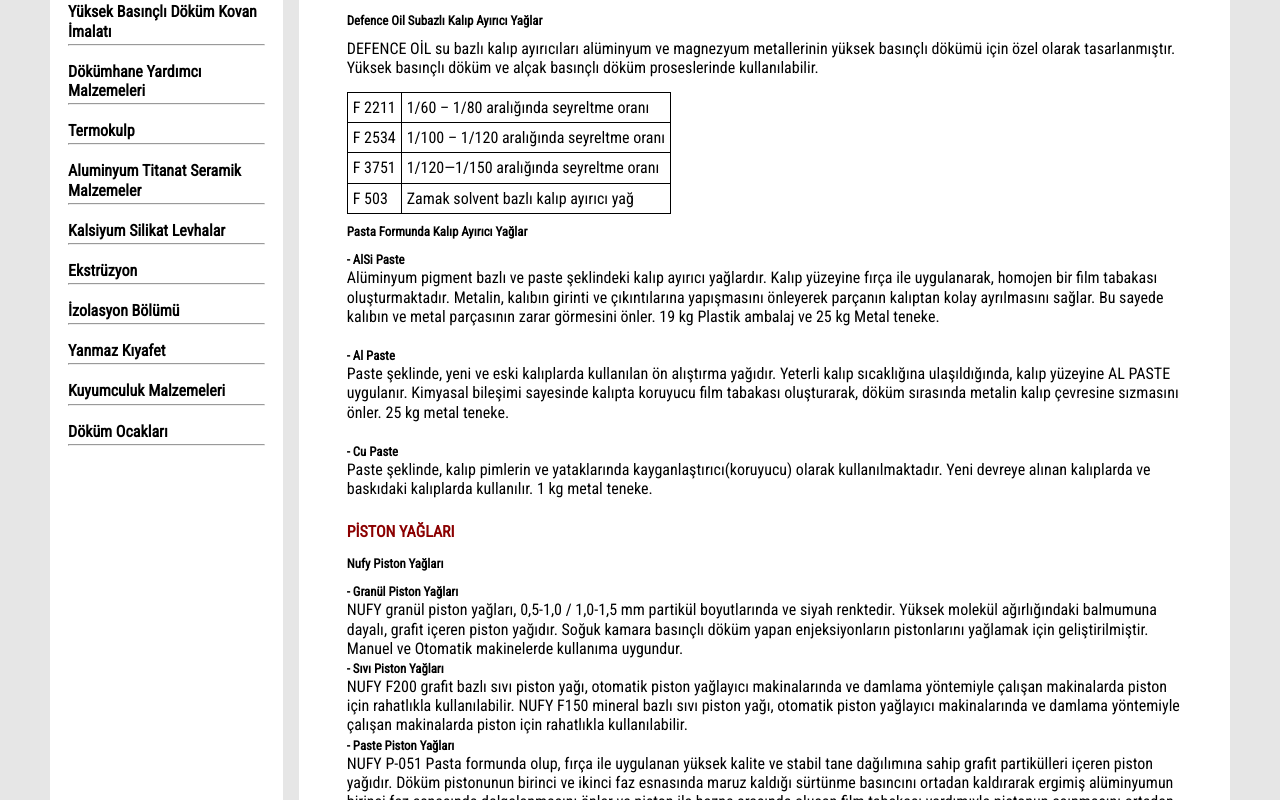
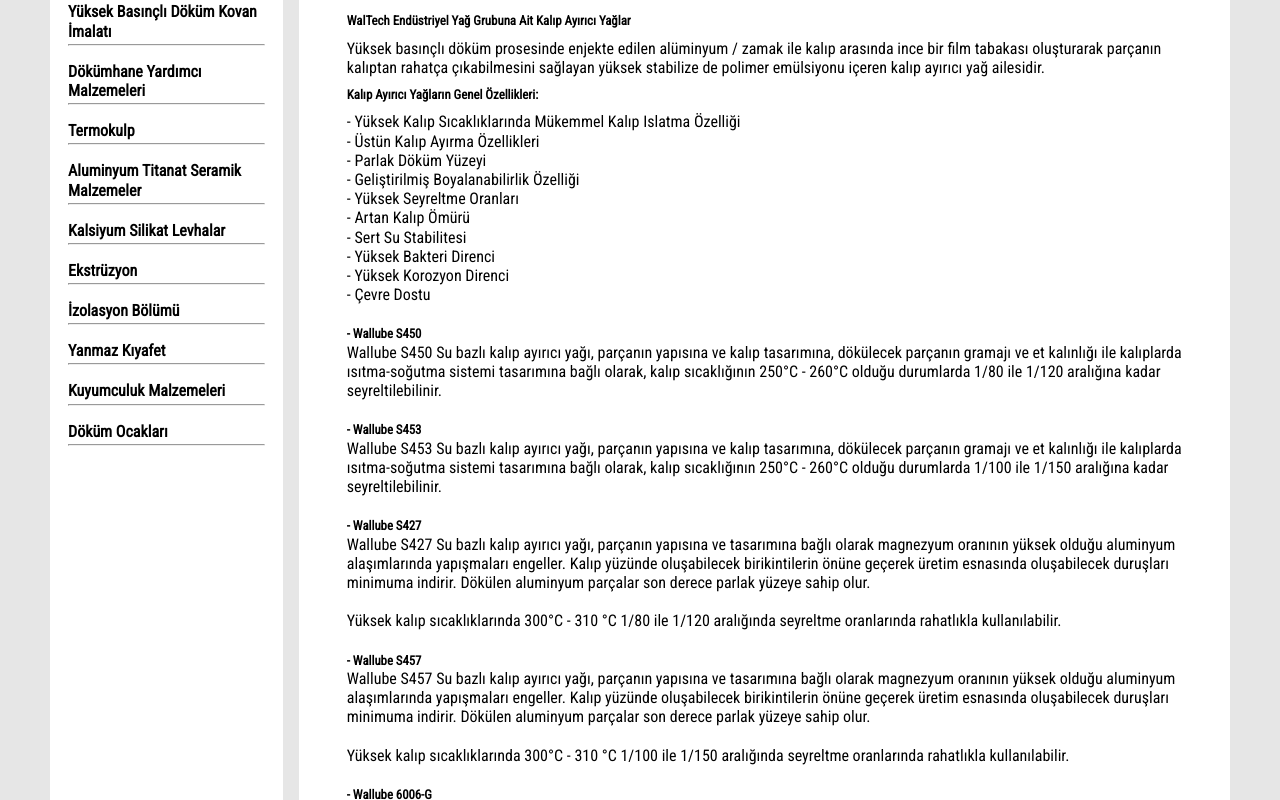
Before and after one commit to hkankyilmaz/fmetal, a React (Create React App) app: page /urunler in a window 1280 px wide. Shown: the part 200-1000 px from the top of the page. Built offline with nearby package versions, Linux system fonts and the light colour scheme; a web font is replaced by a local one.

Commit message:
update content-1

```diff
--- a/src/componenets/about/index.jsx
+++ b/src/componenets/about/index.jsx
@@ -30,7 +30,7 @@
             sizlere en iyi ve en doğru hizmeti sunmayı amaçlamaktadır.
           </p>
           <p style={{ textAlign: "center" }}>
-            Mükemmeliyetin Metalurji ile Buluştuğu Yer…
+            ‘’MÜKEMMELİYETİN METALURJİ İLE BULUŞTUĞU YER…’’
           </p>
         </div>
       </div>
--- a/src/componenets/productDetail/basincliDokum/index.js
+++ b/src/componenets/productDetail/basincliDokum/index.js
@@ -6,83 +6,179 @@
     <div className="product-info-container">
       <h4>BASINÇLI DÖKÜM</h4>
       <h5>KALIP AYIRICI YAĞLAR</h5>
-      <h6>Defence Oil Subazlı Kalıp Ayırıcı Yağlar</h6>
+      <h6>WalTech Endüstriyel Yağ Grubuna Ait Kalıp Ayırıcı Yağlar</h6>
       <p>
-        DEFENCE OİL su bazlı kalıp ayırıcıları alüminyum ve magnezyum
-        metallerinin yüksek basınçlı dökümü için özel olarak tasarlanmıştır.
-        Yüksek basınçlı döküm ve alçak basınçlı döküm proseslerinde
-        kullanılabilir.{" "}
+        Yüksek basınçlı döküm prosesinde enjekte edilen alüminyum / zamak ile
+        kalıp arasında ince bir film tabakası oluşturarak parçanın kalıptan
+        rahatça çıkabilmesini sağlayan yüksek stabilize de polimer emülsiyonu
+        içeren kalıp ayırıcı yağ ailesidir.
       </p>
-      <table>
-        <tr>
-          <td>F 2211</td>
-          <td>1/60 – 1/80 aralığında seyreltme oranı</td>
-        </tr>
-        <tr>
-          <td>F 2534</td>
-          <td>1/100 – 1/120 aralığında seyreltme oranı</td>
-        </tr>
-        <tr>
-          <td>F 3751</td>
-          <td>1/120—1/150 aralığında seyreltme oranı</td>
-        </tr>
-        <tr>
-          <td>F 503</td>
-          <td>Zamak solvent bazlı kalıp ayırıcı yağ</td>
-        </tr>
-      </table>
-
-      <h6> Pasta Formunda Kalıp Ayırıcı Yağlar</h6>
+      <h6> Kalıp Ayırıcı Yağların Genel Özellikleri:</h6>
       <p>
-        <span> - AlSi Paste</span> <br />
-        Alüminyum pigment bazlı ve paste şeklindeki kalıp ayırıcı yağlardır.
-        Kalıp yüzeyine fırça ile uygulanarak, homojen bir film tabakası
-        oluşturmaktadır. Metalin, kalıbın girinti ve çıkıntılarına yapışmasını
-        önleyerek parçanın kalıptan kolay ayrılmasını sağlar. Bu sayede kalıbın
-        ve metal parçasının zarar görmesini önler. 19 kg Plastik ambalaj ve 25
-        kg Metal teneke.
+        - Yüksek Kalıp Sıcaklıklarında Mükemmel Kalıp Islatma Özelliği
+        <br /> - Üstün Kalıp Ayırma Özellikleri
+        <br /> - Parlak Döküm Yüzeyi <br />- Geliştirilmiş Boyalanabilirlik
+        Özelliği
+        <br /> - Yüksek Seyreltme Oranları <br />- Artan Kalıp Ömürü <br />
+        - Sert Su Stabilitesi <br />
+        - Yüksek Bakteri Direnci <br />- Yüksek Korozyon Direnci
+        <br /> - Çevre Dostu
         <br />
         <br />
-        <span> - Al Paste</span> <br />
-        Paste şeklinde, yeni ve eski kalıplarda kullanılan ön alıştırma yağıdır.
-        Yeterli kalıp sıcaklığına ulaşıldığında, kalıp yüzeyine AL PASTE
-        uygulanır. Kimyasal bileşimi sayesinde kalıpta koruyucu film tabakası
-        oluşturarak, döküm sırasında metalin kalıp çevresine sızmasını önler. 25
-        kg metal teneke.
+      </p>
+      <p>
+        <span> - Wallube S450</span> <br />
+        Wallube S450 Su bazlı kalıp ayırıcı yağı, parçanın yapısına ve kalıp
+        tasarımına, dökülecek parçanın gramajı ve et kalınlığı ile kalıplarda
+        ısıtma-soğutma sistemi tasarımına bağlı olarak, kalıp sıcaklığının 250°C
+        - 260°C olduğu durumlarda 1/80 ile 1/120 aralığına kadar
+        seyreltilebilinir.
         <br />
         <br />
-        <span> - Cu Paste</span> <br />
-        Paste şeklinde, kalıp pimlerin ve yataklarında kayganlaştırıcı(koruyucu)
-        olarak kullanılmaktadır. Yeni devreye alınan kalıplarda ve baskıdaki
-        kalıplarda kullanılır. 1 kg metal teneke.
+        <span> - Wallube S453</span> <br />
+        Wallube S453 Su bazlı kalıp ayırıcı yağı, parçanın yapısına ve kalıp
+        tasarımına, dökülecek parçanın gramajı ve et kalınlığı ile kalıplarda
+        ısıtma-soğutma sistemi tasarımına bağlı olarak, kalıp sıcaklığının 250°C
+        - 260°C olduğu durumlarda 1/100 ile 1/150 aralığına kadar
+        seyreltilebilinir.
+        <br />
+        <br />
+        <span> - Wallube S427</span> <br />
+        Wallube S427 Su bazlı kalıp ayırıcı yağı, parçanın yapısına ve
+        tasarımına bağlı olarak magnezyum oranının yüksek olduğu aluminyum
+        alaşımlarında yapışmaları engeller. Kalıp yüzünde oluşabilecek
+        birikintilerin önüne geçerek üretim esnasında oluşabilecek duruşları
+        minimuma indirir. Dökülen aluminyum parçalar son derece parlak yüzeye
+        sahip olur.
+        <br />
+        <br /> Yüksek kalıp sıcaklıklarında 300°C - 310 °C 1/80 ile 1/120
+        aralığında seyreltme oranlarında rahatlıkla kullanılabilir.
+        <br />
+        <br />
+        <span> - Wallube S457</span> <br />
+        Wallube S457 Su bazlı kalıp ayırıcı yağı, parçanın yapısına ve
+        tasarımına bağlı olarak magnezyum oranının yüksek olduğu aluminyum
+        alaşımlarında yapışmaları engeller. Kalıp yüzünde oluşabilecek
+        birikintilerin önüne geçerek üretim esnasında oluşabilecek duruşları
+        minimuma indirir. Dökülen aluminyum parçalar son derece parlak yüzeye
+        sahip olur.
+        <br />
+        <br />
+        Yüksek kalıp sıcaklıklarında 300°C - 310 °C 1/100 ile 1/150 aralığında
+        seyreltme oranlarında rahatlıkla kullanılabilir.
+        <br />
+        <br />
+        <span> - Wallube 6006-G</span> <br />
+        Wallube 6006-G yüksek basınçlı döküm için tasarlanmış, aluminyum pigment
+        içeren pasta formunda bir üründür. Gri pasta olarak da adlandırılan bu
+        ürün su bazlı yağın yetersiz olduğu durumlarda fırça ile uygulanarak
+        kullanılır. Aluminyum döküm parçası üzerinde herhangi bir lekelenme
+        bırakmaz.
+        <br />
+        <br />
+        250°C - 260 °C kalıp sıcaklıklarında rahatlıkla kullanılabilir.
+        <br />
+        <br />
+        <span> - Wallube 7006-G</span> <br />
+        Wallube 7006-G yüksek basınçlı döküm için tasarlanmış, aluminyum pigment
+        içeren pasta formunda bir üründür. Gri pasta olarak da adlandırılan bu
+        ürün su bazlı yağın yetersiz olduğu durumlarda fırça ile uygulanarak
+        kullanılır. Aluminyum'un döküm parçası üzerinde herhangi bir lekelenme
+        bırakmaz.
+        <br />
+        <br />
+        300°C - 310 °C kalıp sıcaklıklarında rahatlıkla kullanılabilir.
+        <br />
+        <br />
+        <span> - Wallube T-600</span> <br />
+        Wallube T-600 Trim Yağı metal enjeksiyon/alüminyum enjeksiyon yapan
+        firmalarda presleme yardımıyla şekillendirme ve kesme işlemlerinde
+        kullanılır. Basınçlı dökümle üretilen parçanın ve kesici ağızların
+        aşınmasını önlemek amacıyla kullanılır. Yüksek uçucu özelliğinden ve
+        geliştirilmiş kimyasal yapısından dolayı parça üzerinden hızlı bir
+        şekilde uzaklaşarak herhangi bir iz yapmaz.
+        <br />
+        <br />
+        <span> - Wallube S-501</span> <br />
+        Wallube S-501 Solvent bazlı bir kalıp ayırıcı olup, sıcak kamara metal
+        enjeksiyon yöntemiyle zamak parça basımında kullanılmaktadır. Kapı &
+        Pencere aksesuarı, fermuar ve tekstil üretiminde yoğunlukla kullanılır.
       </p>
       <br />
+
       <h5>PİSTON YAĞLARI</h5>
-      <h6>Nufy Piston Yağları</h6>
+      <h6>WalTech Endüstriyel Yağ Grubuna Ait Piston Yağları</h6>
+
       <p>
-        <span> - Granül Piston Yağları</span> <br />
-        NUFY granül piston yağları, 0,5-1,0 / 1,0-1,5 mm partikül boyutlarında
-        ve siyah renktedir. Yüksek molekül ağırlığındaki balmumuna dayalı,
-        grafit içeren piston yağıdır. Soğuk kamara basınçlı döküm yapan
-        enjeksiyonların pistonlarını yağlamak için geliştirilmiştir. Manuel ve
-        Otomatik makinelerde kullanıma uygundur.
+        Yüksek basınçlı döküm makinelerinde hazne ile piston arasında sürtünmeyi
+        azaltmak için damlatma veya püskürtme yöntemiyle kullanılan
+        yağlayıcılığı mükemmel seviyede olan yağlayıcılardır.
       </p>
       <p>
-        <span> - Sıvı Piston Yağları</span> <br />
-        NUFY F200 grafit bazlı sıvı piston yağı, otomatik piston yağlayıcı
-        makinalarında ve damlama yöntemiyle çalışan makinalarda piston için
-        rahatlıkla kullanılabilir. NUFY F150 mineral bazlı sıvı piston yağı,
-        otomatik piston yağlayıcı makinalarında ve damlama yöntemiyle çalışan
-        makinalarda piston için rahatlıkla kullanılabilir.
-      </p>
-      <p>
-        <span> - Paste Piston Yağları</span> <br />
-        NUFY P-051 Pasta formunda olup, fırça ile uygulanan yüksek kalite ve
+        <br />
+        <span> - Wallube L-602</span> <br />
+        Wallube L-602 Yüksek Viskozite Mineral Bazlı Sıvı Piston Yağı, Piston
+        aşınması önleyerek hazne içerisine piston sıkışma problemlerini ortadan
+        kaldırır. Metal Enjeksiyon kovanı ve piston arasında sürtünmeyi
+        azaltarak enjeksiyon pistonuna karşı olan basıncı minimuma indirir. Buna
+        bağlı olarak metal enjeksiyon haznesi içerisindeki alüminyum
+        dalgalanması önler, gaz hapsini minimize eder. Döküm parçası üzerinde
+        lekelenme yapmaz. Yüksek viskozite özelliğine bağlı olarak rakip
+        ürünlere göre %15 - %20 aralığında tasarruf sağlatır. Kovan etrafındaki
+        kirlenmeyi azaltır.
+        <br />
+        <br />
+        <span> - Wallube G-602</span> <br />
+        Wallube G-602 Yüksek kalite ve stabil tane dağılımına sahip grafit
+        partikülleri ile disperse edilmiş, yağlayıcılık özelliği maksimum
+        seviyede olan akıllı moleküllerle zenginleştirilmiş performansı yüksek
+        grafitli piston yağıdır. Piston aşınması önleyerek hazne içerisine
+        piston sıkışma problemlerini ortadan kaldırır. Metal Enjeksiyon kovanı
+        ve piston arasında sürtünmeyi azaltarak enjeksiyon pistonuna karşı olan
+        basıncı minimuma indirir. Buna bağlı olarak metal enjeksiyon haznesi
+        içerisindeki alüminyum dalgalanması önler, gaz hapsini minimize eder.
+        Döküm parçası üzerinde lekelenme yapmaz. Yüksek viskozite özelliğine
+        bağlı olarak rakip ürünlere göre %15 - %20 aralığında tasarruf sağlatır.
+        Kovan etrafındaki kirlenmeyi azaltır.
+        <br />
+        <br />
+        <span> - Wallube B-240</span> <br />
+        Wallube B-240 Granül Piston Yağı, yüksek kalite ve stabil tane
+        dağılımına sahip grafit partikülleri içerir. Döküm pistonunun birinci ve
+        ikinci faz esnasında maruz kaldığı sürtünme basıncını ortadan kaldırarak
+        ergimiş alüminyumun birinci faz esnasında dalgalanmasını önler ve piston
+        ile hazne arasında oluşan film tabakası yardımıyla pistonun aşınmasını
+        ortadan kaldırır. Piston ile kovan arasına alüminyum girişini önler.
+        0.5mm - 1.0 mm tane aralığındadır.
+        <br />
+        <br />
+        <span> - Wallube B-340</span> <br />
+        Wallube B-340 Granül Piston Yağı, grafit partikülleri içermez. Döküm
+        pistonunun birinci ve ikinci faz esnasında maruz kaldığı sürtünme
+        basıncını ortadan kaldırarak ergimiş alüminyumun birinci faz esnasında
+        dalgalanmasını önler ve piston ile hazne arasında oluşan film tabakası
+        yardımıyla pistonun aşınmasını ortadan kaldırır. Piston ile kovan
+        arasına alüminyum girişini önler. 0.5mm - 1.0 mm tane aralığındadır.
+        <br />
+        <br />
+        <span> - Wallube B-250</span> <br />
+        Wallube B-250 Granül Piston Yağı, yüksek kalite ve stabil tane
+        dağılımına sahip grafit partikülleri içerir. Döküm pistonunun birinci ve
+        ikinci faz esnasında maruz kaldığı sürtünme basıncını ortadan kaldırarak
+        ergimiş alüminyumun birinci faz esnasında dalgalanmasını önler ve piston
+        ile hazne arasında oluşan film tabakası yardımıyla pistonun aşınmasını
+        ortadan kaldırır. Piston ile kovan arasına alüminyum girişini önler.
+        1.0mm - 1.5 mm tane aralığındadır.
+        <br />
+        <br />
+        <span> - Wallube P-051</span> <br />
+        Wallube P-051 Pasta formunda olup, fırça ile uygulanan yüksek kalite ve
         stabil tane dağılımına sahip grafit partikülleri içeren piston yağıdır.
         Döküm pistonunun birinci ve ikinci faz esnasında maruz kaldığı sürtünme
         basıncını ortadan kaldırarak ergimiş alüminyumun birinci faz esnasında
         dalgalanmasını önler ve piston ile hazne arasında oluşan film tabakası
-        yardımıyla pistonun aşınmasını ortadan kaldırır.
+        yardımıyla pistonun aşınmasını ortadan kaldırır. Piston ile kovan
+        arasına alüminyum girişini önler.
       </p>
     </div>
   );
```
Also changed, not shown: src/componenets/productDetail/dokumhaneYardımcıMalzemeleri/index.js (+16 -101 lines), 1 other file (tests, documents, lock files or other folders).
